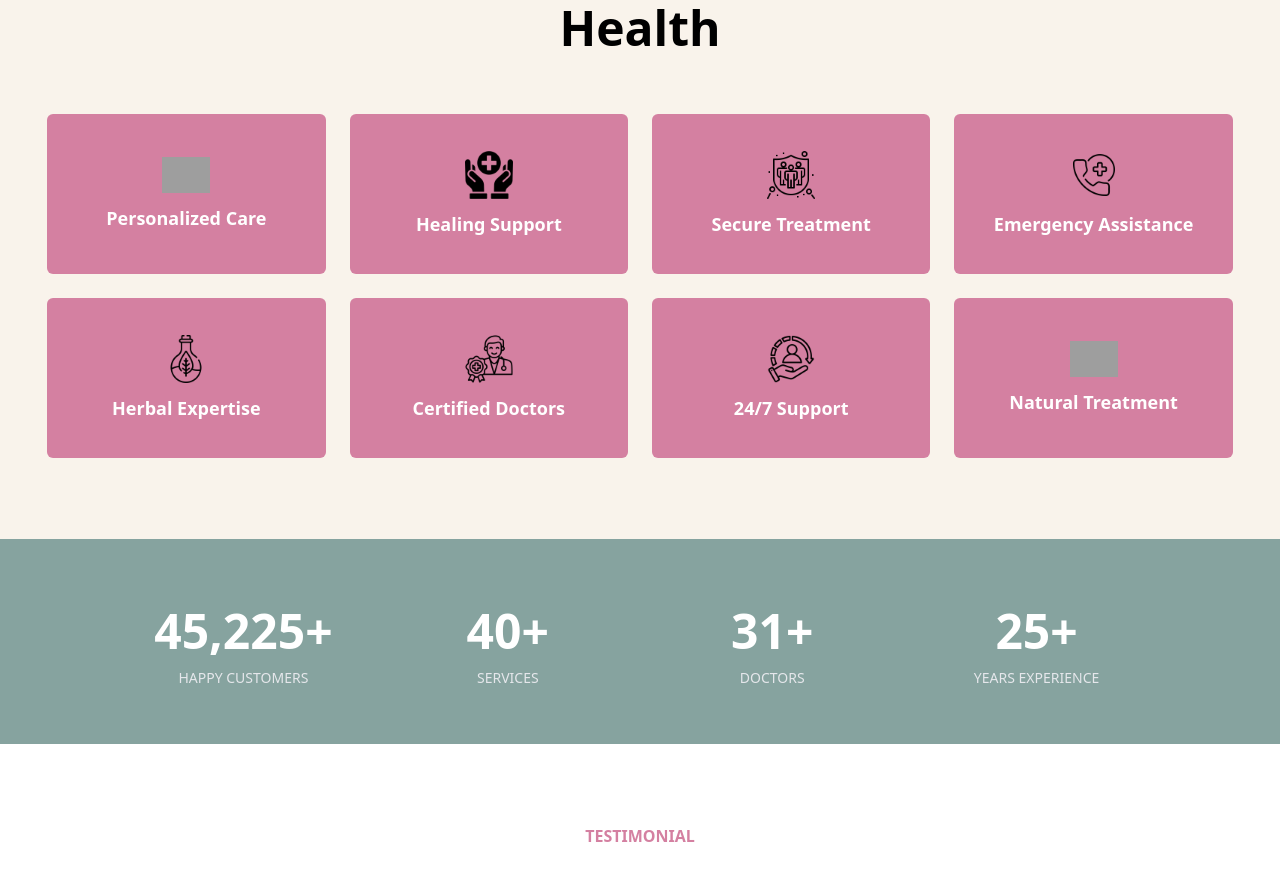
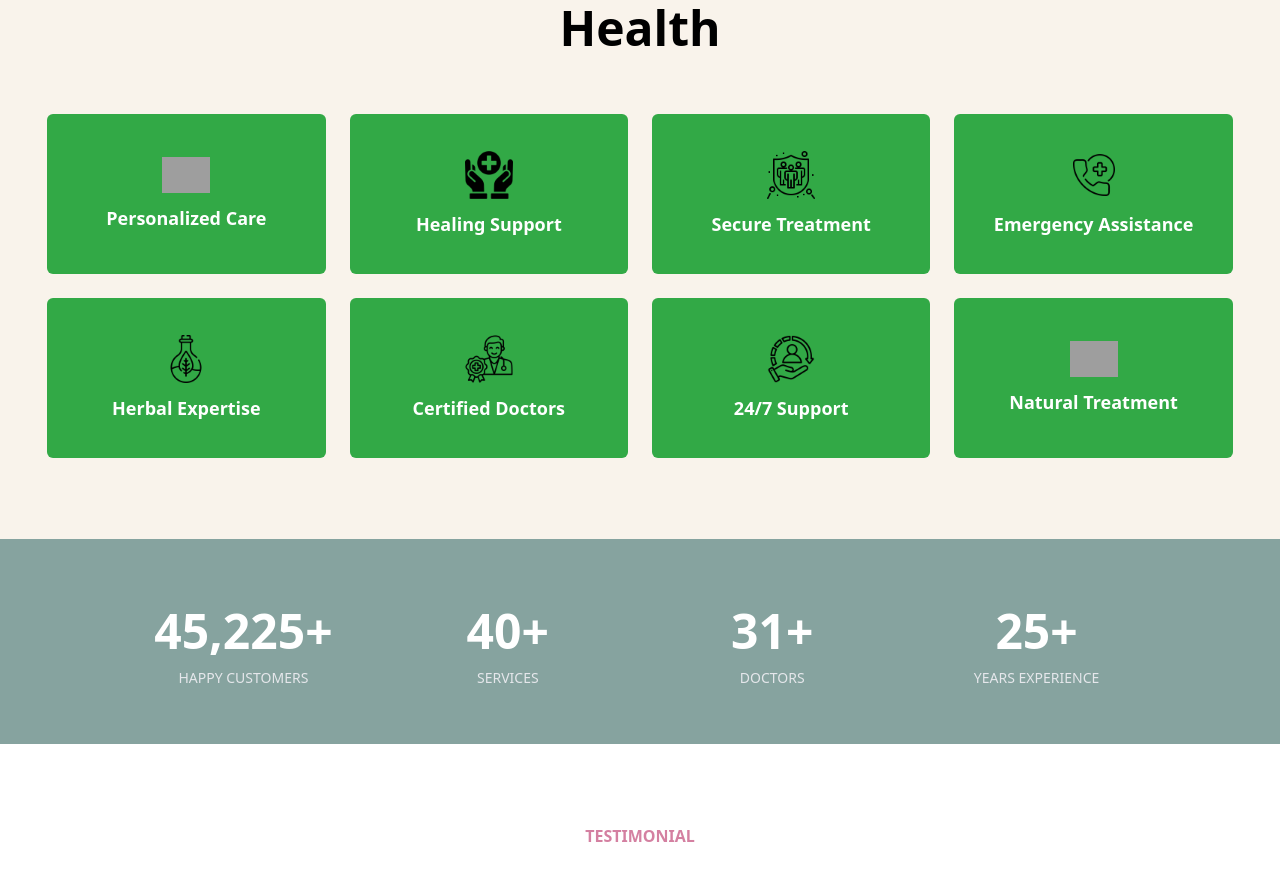
Before and after one commit to Rahulrj777/Life_Plus, a React (Vite) app: page / in a window 1280 px wide. Shown: the part 2156-3031 px from the top of the page. Built offline with nearby package versions, Linux system fonts and the light colour scheme; grey boxes are pictures that could not be loaded.

Commit message:
Initial project setup with frontend code

```diff
--- a/src/pages/Home.jsx
+++ b/src/pages/Home.jsx
@@ -312,7 +312,7 @@ useEffect(() => {
                                 <div className="group [perspective:1000px]">
                                 <div className="relative h-40 w-full transition-transform duration-700 [transform-style:preserve-3d] group-hover:[transform:rotateY(180deg)]">
                                     {/* Front */}
-                                    <div className="absolute inset-0 bg-[#d480a1] flex flex-col items-center justify-center p-4 text-white [backface-visibility:hidden] rounded-md">
+                                    <div className="absolute inset-0 bg-[#32a946] flex flex-col items-center justify-center p-4 text-white [backface-visibility:hidden] rounded-md">
                                         <img src={why1} className="w-12 mb-3" alt="Personalized Care" />
                                         <h3 className="text-[14px] md:text-[18px]  font-semibold">
                                         Personalized Care
@@ -331,7 +331,7 @@ useEffect(() => {
                                 <div className="group [perspective:1000px]">
                                     <div className="relative h-40 w-full transition-transform duration-700 [transform-style:preserve-3d] group-hover:[transform:rotateY(180deg)]">
                                     {/* Front */}
-                                    <div className="absolute inset-0 bg-[#d480a1] flex flex-col items-center justify-center p-4 text-white [backface-visibility:hidden] rounded-md">
+                                    <div className="absolute inset-0 bg-[#32a946] flex flex-col items-center justify-center p-4 text-white [backface-visibility:hidden] rounded-md">
                                         <img src={why2} className="w-12 mb-3" alt="Personalized Care" />
                                         <h3 className="text-[14px] md:text-[18px]  font-semibold">
                                         Healing Support
@@ -350,7 +350,7 @@ useEffect(() => {
                                 <div className="group [perspective:1000px]">
                                     <div className="relative h-40 w-full transition-transform duration-700 [transform-style:preserve-3d] group-hover:[transform:rotateY(180deg)]">
                                     {/* Front */}
-                                    <div className="absolute inset-0 bg-[#d480a1] flex flex-col items-center justify-center p-4 text-white [backface-visibility:hidden] rounded-md">
+                                    <div className="absolute inset-0 bg-[#32a946] flex flex-col items-center justify-center p-4 text-white [backface-visibility:hidden] rounded-md">
                                         <img src={why3} className="w-12 mb-3" alt="Personalized Care" />
                                         <h3 className="text-[14px] md:text-[18px]  font-semibold">
                                         Secure Treatment
@@ -369,7 +369,7 @@ useEffect(() => {
                                 <div className="group [perspective:1000px]">
                                     <div className="relative h-40 w-full transition-transform duration-700 [transform-style:preserve-3d] group-hover:[transform:rotateY(180deg)]">
                                     {/* Front */}
-                                    <div className="absolute inset-0 bg-[#d480a1] flex flex-col items-center justify-center p-4 text-white [backface-visibility:hidden] rounded-md">
+                                    <div className="absolute inset-0 bg-[#32a946] flex flex-col items-center justify-center p-4 text-white [backface-visibility:hidden] rounded-md">
                                         <img src={why4} className="w-12 mb-3" alt="Personalized Care" />
                                         <h3 className="text-[14px] md:text-[18px]  font-semibold">
                                         Emergency Assistance
@@ -388,7 +388,7 @@ useEffect(() => {
                                 <div className="group [perspective:1000px]">
                                     <div className="relative h-40 w-full transition-transform duration-700 [transform-style:preserve-3d] group-hover:[transform:rotateY(180deg)]">
                                     {/* Front */}
-                                    <div className="absolute inset-0 bg-[#d480a1] flex flex-col items-center justify-center p-4 text-white [backface-visibility:hidden] rounded-md">
+                                    <div className="absolute inset-0 bg-[#32a946] flex flex-col items-center justify-center p-4 text-white [backface-visibility:hidden] rounded-md">
                                         <img src={why5} className="w-12 mb-3" alt="Personalized Care" />
                                         <h3 className="text-[14px] md:text-[18px]  font-semibold">
                                         Herbal Expertise
@@ -407,7 +407,7 @@ useEffect(() => {
                                 <div className="group [perspective:1000px]">
                                     <div className="relative h-40 w-full transition-transform duration-700 [transform-style:preserve-3d] group-hover:[transform:rotateY(180deg)]">
                                     {/* Front */}
-                                    <div className="absolute inset-0 bg-[#d480a1] flex flex-col items-center justify-center p-4 text-white [backface-visibility:hidden] rounded-md">
+                                    <div className="absolute inset-0 bg-[#32a946] flex flex-col items-center justify-center p-4 text-white [backface-visibility:hidden] rounded-md">
                                         <img src={why6} className="w-12 mb-3" alt="Personalized Care" />
                                         <h3 className="text-[14px] md:text-[18px]  font-semibold">
                                         Certified Doctors
@@ -426,7 +426,7 @@ useEffect(() => {
                                 <div className="group [perspective:1000px]">
                                     <div className="relative h-40 w-full transition-transform duration-700 [transform-style:preserve-3d] group-hover:[transform:rotateY(180deg)]">
                                     {/* Front */}
-                                    <div className="absolute inset-0 bg-[#d480a1] flex flex-col items-center justify-center p-4 text-white [backface-visibility:hidden] rounded-md">
+                                    <div className="absolute inset-0 bg-[#32a946] flex flex-col items-center justify-center p-4 text-white [backface-visibility:hidden] rounded-md">
                                         <img src={why7} className="w-12 mb-3" alt="Personalized Care" />
                                         <h3 className="text-[14px] md:text-[18px]  font-semibold">
                                         24/7 Support
@@ -445,7 +445,7 @@ useEffect(() => {
                                 <div className="group [perspective:1000px]">
                                     <div className="relative h-40 w-full transition-transform duration-700 [transform-style:preserve-3d] group-hover:[transform:rotateY(180deg)]">
                                     {/* Front */}
-                                    <div className="absolute inset-0 bg-[#d480a1] flex flex-col items-center justify-center p-4 text-white [backface-visibility:hidden] rounded-md">
+                                    <div className="absolute inset-0 bg-[#32a946] flex flex-col items-center justify-center p-4 text-white [backface-visibility:hidden] rounded-md">
                                         <img src={why8} className="w-12 mb-3" alt="Personalized Care" />
                                         <h3 className="text-[14px] md:text-[18px]  font-semibold">
                                         Natural Treatment
```
